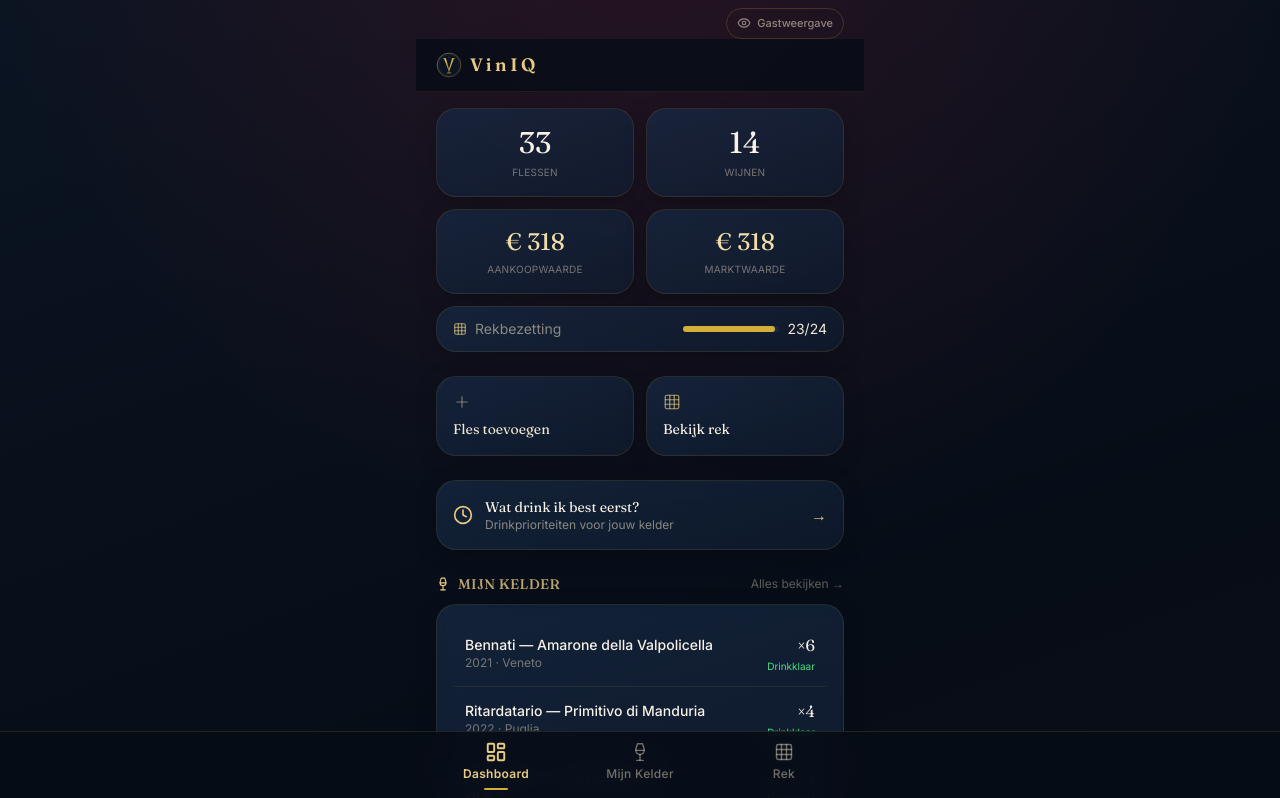
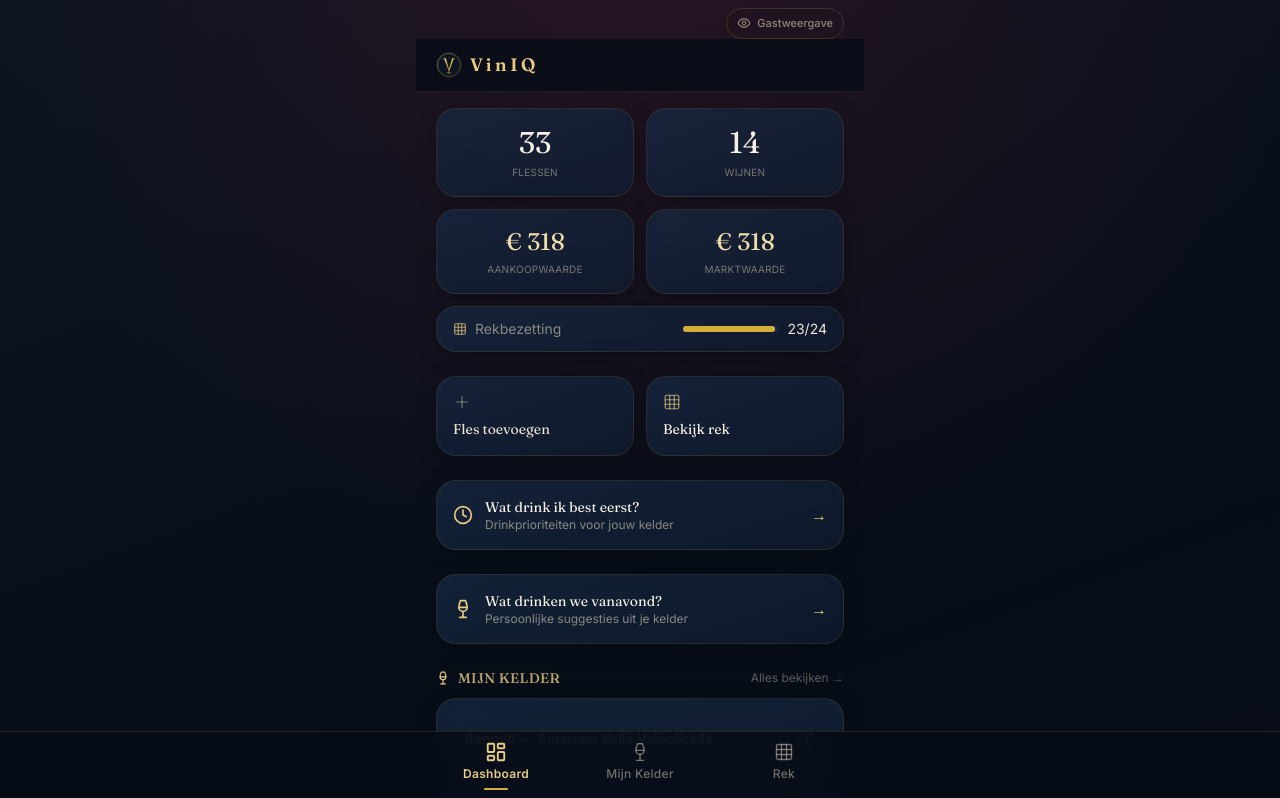
Before and after one commit to goemanalexander/VinIQ, a Next.js app: page / in a window 1280 px wide. Shown: the top 798 px of the page. Built offline with nearby package versions, Linux system fonts and the light colour scheme.

Commit message:
feat: link evening wine advisor from dashboard

```diff
--- a/app/page.tsx
+++ b/app/page.tsx
@@ -108,6 +108,8 @@ export default function DashboardPage() {
           </Link>
         </section>
 
+        <section className="mb-6"><Link href="/kelder/vanavond"><Card className="flex items-center gap-3 p-4"><Wine size={20} className="text-gold-400" /><div><p className="font-display text-sm text-cream-100">Wat drinken we vanavond?</p><p className="text-xs text-cream-300/60">Persoonlijke suggesties uit je kelder</p></div><span className="ml-auto text-gold-400">→</span></Card></Link></section>
+
         {/* Wine list */}
         {activeWines.length > 0 && (
           <section className="mb-6">
```
